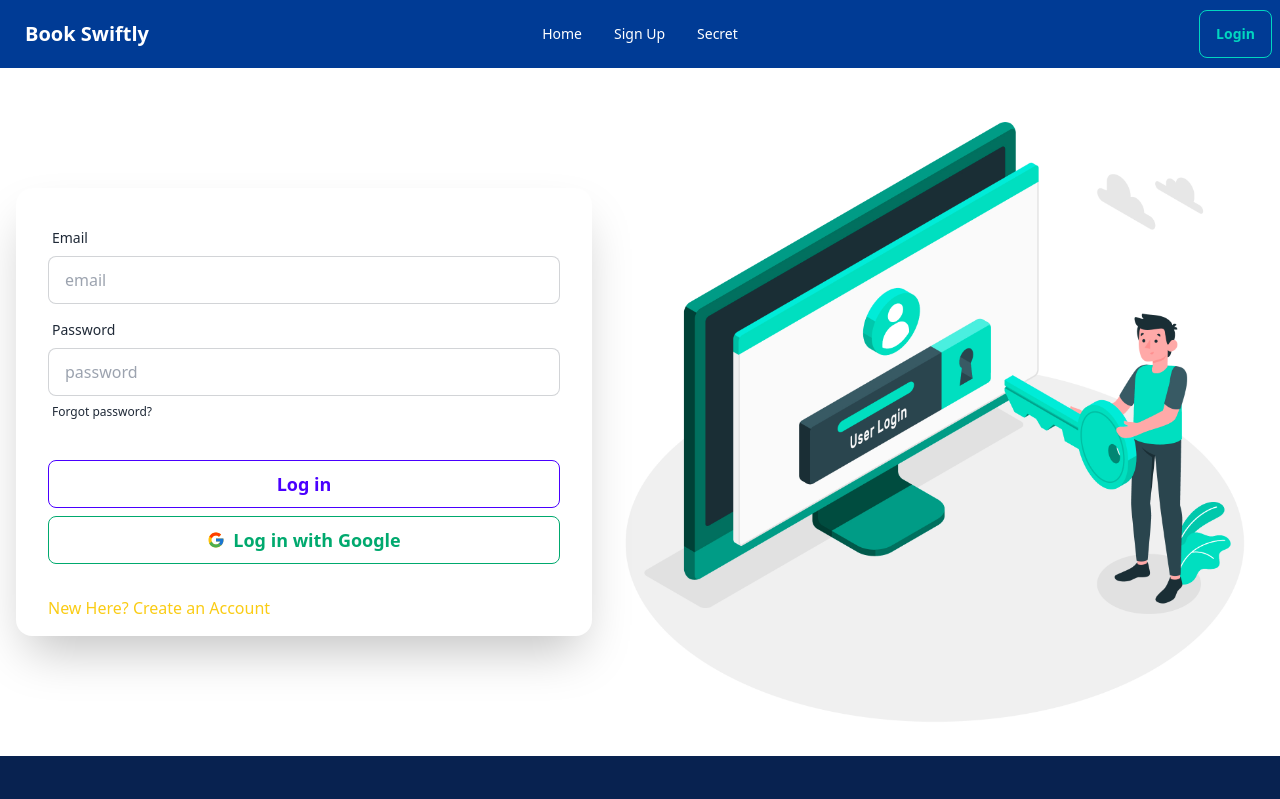
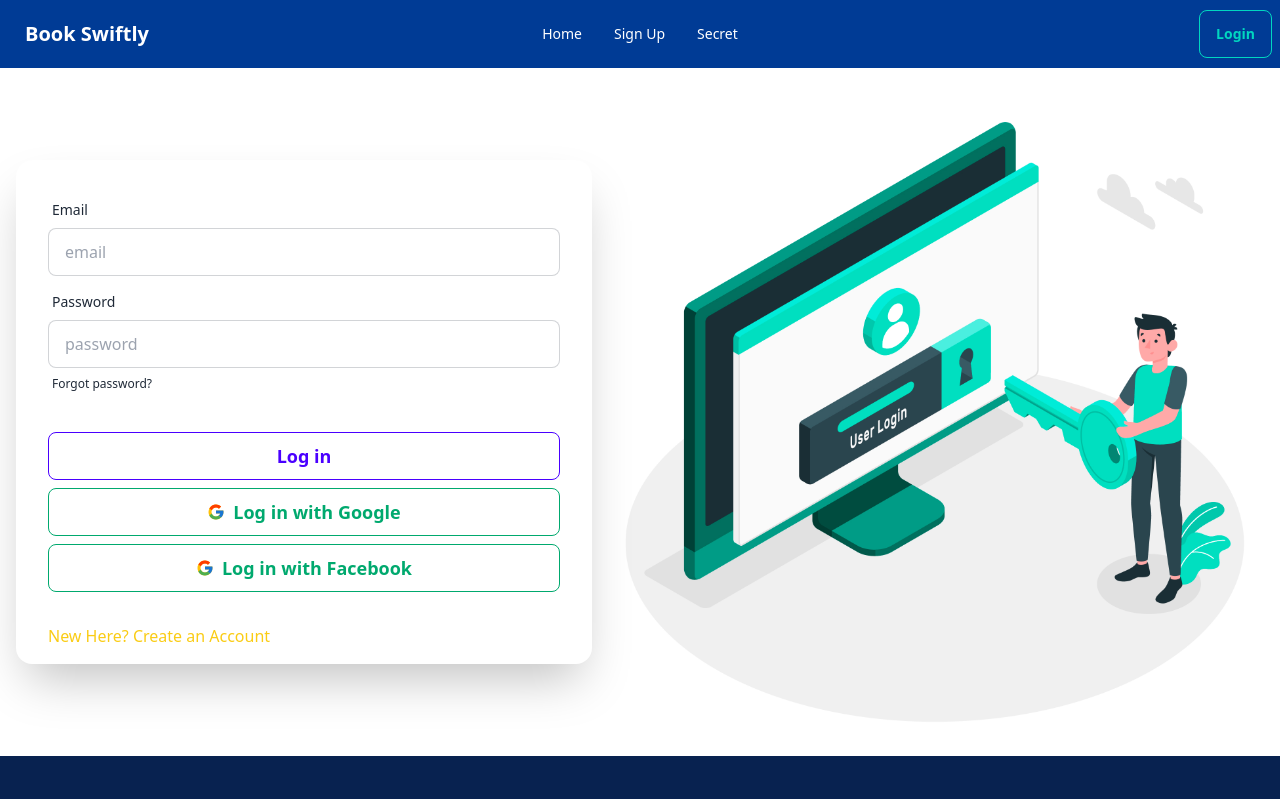
Before and after one commit to mdshakil04/book-Swiftly-client, a React (Vite) app: page /login in a window 1280 px wide. Shown: the top 799 px of the page. Built offline with nearby package versions, Linux system fonts and the light colour scheme; no server answers.

Commit message:
Facebook Authentication done

```diff
--- a/src/pages/Login/Login.jsx
+++ b/src/pages/Login/Login.jsx
@@ -6,7 +6,7 @@ import { Link, useLocation, useNavigate } from "react-router-dom";
 import { Helmet } from "react-helmet";
 import Swal from "sweetalert2";
 import { FcGoogle } from "react-icons/fc";
-import { GoogleAuthProvider, getAuth, signInWithPopup } from "firebase/auth";
+import { FacebookAuthProvider, GoogleAuthProvider, getAuth, signInWithPopup } from "firebase/auth";
 import { app } from "../../firebase/firebase.config";
 const Login = () => {
   const { signIn } = useContext(AuthContext);
@@ -22,6 +22,27 @@ const Login = () => {
     signInWithPopup(auth, provider)
     .then(result => {
       const user = result.user;
+      console.log(user)
+      Swal.fire({
+        title: "Log In Successful!",
+        icon: "success",
+      });
+      // --------Navigation after login----------
+      navigate(from, { replace: true });
+    })
+    .catch(error =>{
+      console.log("Error", error.message);
+    })
+  }
+  // -------------Facebook Login--------------------
+  const facebookProvider = new FacebookAuthProvider()
+  const handleFacebookSignIn = () =>{
+    // console.log("Facebook Mama is Comming")
+    signInWithPopup(auth, facebookProvider)
+    .then(result => {
+      const user = result.user;
+      const credential = FacebookAuthProvider.credentialFromResult(result);
+      const accessToken = credential.accessToken;
       console.log(user)
       Swal.fire({
         title: "Log In Successful!",
@@ -99,6 +120,7 @@ const Login = () => {
                 <div className="form-control mt-6 ">
                   <button className="btn btn-primary btn-outline text-lg">Log in</button>
                   <button onClick={handleGoogleSignIn} className="btn btn-success btn-outline mt-2 text-lg"> <FcGoogle />Log in with Google</button>
+                  <button onClick={handleFacebookSignIn} className="btn btn-success btn-outline mt-2 text-lg"> <FcGoogle />Log in with Facebook</button>
                 </div>
               </form>
               <p className=" ml-8 mb-4 text-yellow-400">
```
